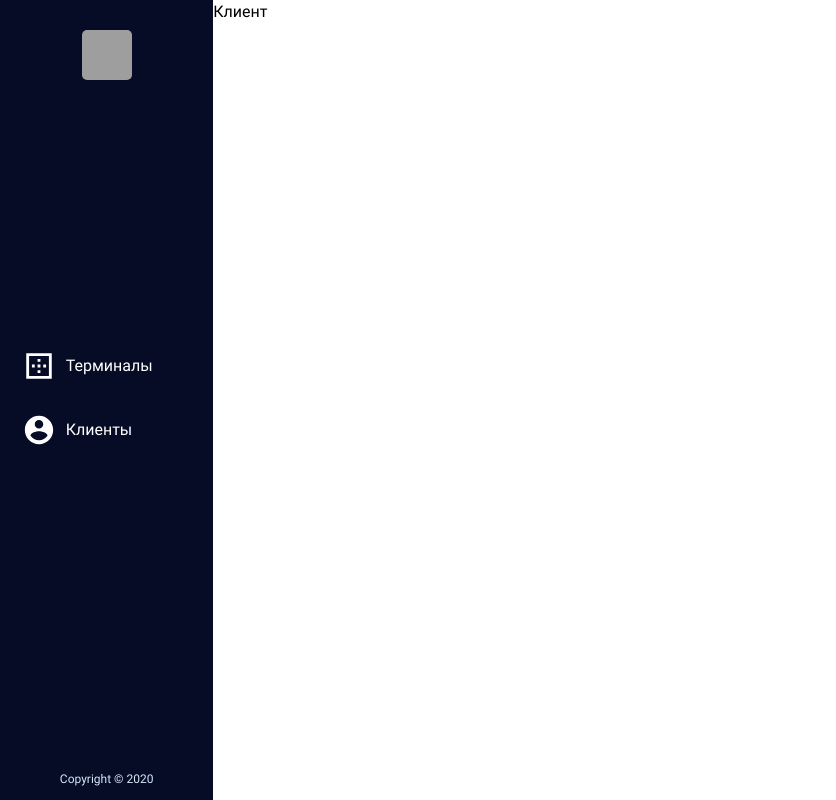
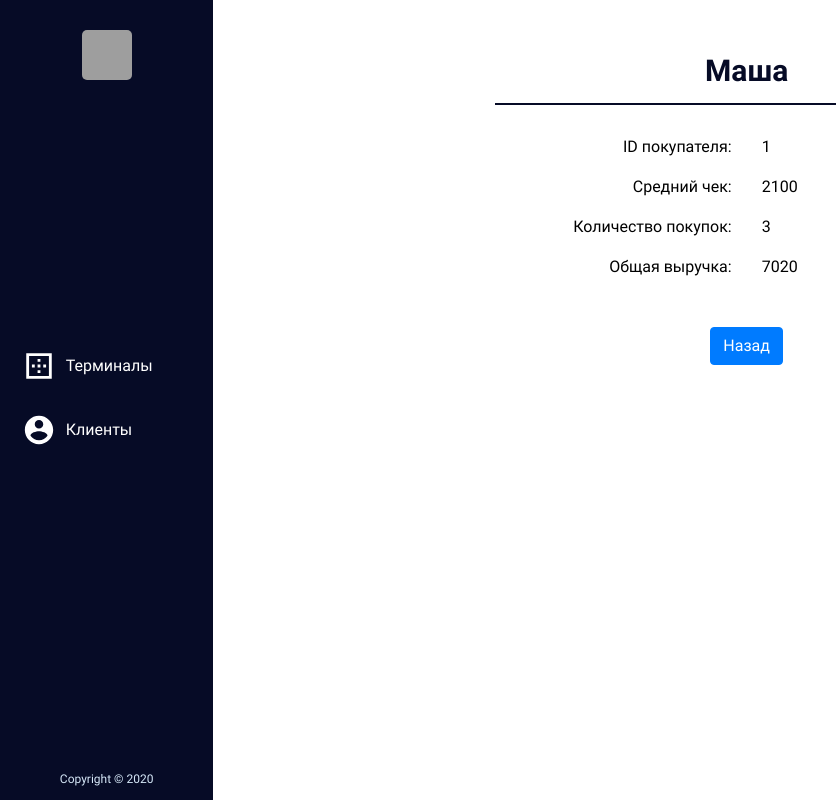
Before and after one commit to 560560/invoice, a React (Create React App) app: page /buyers/1 in a window 1280 px wide. Shown: the whole page, without its empty margins (0-836 px from the left). Built offline with nearby package versions, Linux system fonts and the light colour scheme; grey boxes are pictures that could not be loaded.

Commit message:
Сделал страницу покупателя , страницу 404

```diff
--- a/src/App.js
+++ b/src/App.js
@@ -1,11 +1,12 @@
 import React from 'react';
 import './styles/main.scss';
-import {Switch, Route, withRouter, Redirect} from "react-router-dom";
+import {Switch, Route, withRouter} from "react-router-dom";
 import TerminalsContainer from "./components/Terminals/TerminalsContainer";
 import BuyersContainer from "./components/Buyers/BuyersContainer";
 import BuyerContainer from "./components/Buyers/Buyer/BuyerContainer";
 import SidebarContainer from "./components/Sidebar/SidebarContainer";
 import LoginContainer from "./components/Login/LoginContainer";
+import Page404 from "./components/Common/Page404";
 
 function App(props) {
   return (
@@ -16,7 +17,9 @@ function App(props) {
           <Route path="/terminals" component={TerminalsContainer}/>
           <Route exact path="/buyers" component={BuyersContainer}/>
           <Route path="/buyers/:id?" component={BuyerContainer}/>
-          {props.match.url === "/" && <Redirect to='/terminals'/>}
+          <Route exact path="/" component={TerminalsContainer}/>
+          <Route path="/" component={Page404}/>
+
      </Switch>
     </div>
   );
--- a/src/components/Buyers/Buyer/Buyer.js
+++ b/src/components/Buyers/Buyer/Buyer.js
@@ -1,10 +1,68 @@
 import React from 'react';
+import {Button, Card, Col, Container, Row} from "react-bootstrap";
+import {useHistory} from "react-router-dom";
 
-const Buyer = (props) => {
+const Buyer = ({buyer}) => {
+    const history = useHistory()
+    if (!buyer) return <div>loading...</div>
+
     return (
-        <div>
-Клиент
-        </div>
+        <Container>
+            <Row className="justify-content-center">
+
+                <Col className="col-6">
+                    <Row className="mt-5 justify-content-center">
+                        <Col className="col-12  ">
+                            <div className="buyer__name">{buyer.name}</div>
+
+                        </Col>
+                    </Row>
+
+                    <Row className="justify-content-center mb-3">
+                        <Col className=" text-right col-6">
+                            <div className="buyer__description">ID покупателя:</div>
+                        </Col>
+                        <Col className="col-6">
+                            <div className="buyer__values">{buyer.id}</div>
+                        </Col>
+                    </Row>
+                    <Row className="justify-content-center mb-3">
+                        <Col className="text-right col-6  ">
+                            <div className="buyer__description">Средний чек:</div>
+                        </Col>
+                        <Col className="col-6">
+                            <div className="buyer__values">{buyer.averageCheck}</div>
+                        </Col>
+                    </Row>
+                    <Row className="justify-content-center mb-3">
+                        <Col className="text-right col-6">
+                            <div className="buyer__description">Количество покупок:</div>
+                        </Col>
+                        <Col className="col-6">
+                            <div className="buyer__values">{buyer.purchaseCount}</div>
+                        </Col>
+                    </Row>
+                    <Row className="justify-content-center mb-3">
+                        <Col className=" text-right col-6">
+                            <div className="buyer__description">Общая выручка:</div>
+                        </Col>
+                        <Col className="col-6 ">
+                            <div className="buyer__values">{buyer.totalRevenue}</div>
+                        </Col>
+                    </Row>
+                    <Row className="mt-5">
+                        <Col className="col-12 text-center ">
+                            <Button onClick={() => {history.push("/buyers")}}>Назад</Button>
+                        </Col>
+                    </Row>
+
+
+                </Col>
+
+            </Row>
+
+
+        </Container>
     );
 }
 
--- a/src/components/Buyers/Buyer/BuyerContainer.js
+++ b/src/components/Buyers/Buyer/BuyerContainer.js
@@ -1,8 +1,17 @@
 import React, {Component} from 'react';
 import Buyer from "./Buyer";
 import {connect} from "react-redux";
+import {clearBuyer, getBuyerData} from "../../../redux/buyers-reducer";
 
 class BuyerContainer extends Component {
+    componentDidMount() {
+        this.props.getBuyerData(this.props.match.params.id)
+    }
+
+    componentWillUnmount() {
+    this.props.clearBuyer()
+    }
+
     render() {
         return (
      <Buyer {...this.props}/>
@@ -11,6 +20,7 @@ class BuyerContainer extends Component {
 }
 
 let mapStateToProps = (state) => ({
+    buyer: state.buyersPage.buyer
 
 })
-export default connect(mapStateToProps, {})(BuyerContainer);
+export default connect(mapStateToProps, {getBuyerData, clearBuyer})(BuyerContainer);
--- a/src/components/Buyers/Buyers.js
+++ b/src/components/Buyers/Buyers.js
@@ -9,7 +9,7 @@ import arrowDown from "../../assets/images/arrowDown.svg"
 
 
 
-const Buyers = ({setNameSearchSelector, buyers, setSorting}) => {
+const Buyers = ({setNameSearchSelector, buyers, setSorting, nameSearchSelector}) => {
     let setSort = (e) => {
         let [field, flow] = e.target.id.split(" ")
         setSorting(field, flow)
@@ -20,7 +20,7 @@ const Buyers = ({setNameSearchSelector, buyers, setSorting}) => {
         <div className="col-10 ">
             <Container>
                 <h1 className="text-center mt-5">Покупатели</h1>
-                <Search setNameSearchSelector={setNameSearchSelector}/>
+                <Search setNameSearchSelector={setNameSearchSelector} nameSearchSelector={nameSearchSelector}/>
                 <div className="buyers__table">
                     <Table striped bordered hover>
                         <thead>
--- a/src/components/Buyers/BuyersContainer.js
+++ b/src/components/Buyers/BuyersContainer.js
@@ -16,7 +16,8 @@ class BuyersContainer extends Component {
 
 let mapStateToProps = (state) => ({
 
-    buyers: getBuyersSelector(state)
+    buyers: getBuyersSelector(state),
+    nameSearchSelector: state.buyersPage.nameSearchSelector
 
 })
 export default compose( connect(mapStateToProps, {setNameSearchSelector, setSorting}), withAuthRedirect)(BuyersContainer)
--- /dev/null
+++ b/src/components/Common/Page404.js
@@ -0,0 +1,14 @@
+import React from 'react';
+import img404 from "../../assets/images/img404.gif"
+
+const Page404
+= (props) => {
+    return (
+        <div className="d-flex flex-column vh-100 justify-content-center align-items-center">
+            <img src={img404} alt="404" width="50%"/>
+            <h3>Страница не найдена</h3>
+        </div>
+    );
+}
+
+export default Page404;
--- a/src/components/Common/Search/Search.js
+++ b/src/components/Common/Search/Search.js
@@ -1,8 +1,8 @@
-import React from 'react';
+import React, {useEffect} from 'react';
 import {Button, FormControl, Navbar} from "react-bootstrap";
 import {Form, Formik} from "formik";
 
-const Search = ({setNameSearchSelector}) => {
+const Search = ({setNameSearchSelector,nameSearchSelector }) => {
 
     const getFormData = (formData) => {
             setNameSearchSelector(formData.buyer.toLowerCase())
@@ -13,7 +13,14 @@ const Search = ({setNameSearchSelector}) => {
         buyer: ""
     }
 
+    useEffect(()=> {
+        if (nameSearchSelector) {
+            initialValues.buyer = nameSearchSelector
+        }
+    })
+
     return (
+
         <Navbar bg="light" className="mt-4 justify-content-between searchPanel d-block">
             <Formik initialValues={initialValues} onSubmit={getFormData}>
                 {({
--- a/src/redux/buyers-reducer.js
+++ b/src/redux/buyers-reducer.js
@@ -1,5 +1,7 @@
 const SET_NAME_SEARCH_SELECTOR = "buyers-selector/SET_NAME_SEARCH_SELECTOR"
 const SET_SORTING = "buyers-selector/SET_SORTING"
+const SET_BUYER = "buyers-selector/SET_BUYER"
+const CLEAR_BUYER = "buyers-selector/CLEAR_BUYER"
 
 let initialState = {
 
@@ -20,6 +22,7 @@ let initialState = {
         {id: 13, name: "Вова", averageCheck: 13600, purchaseCount: 12, totalRevenue: 162000},
         {id: 14, name: "Жора", averageCheck: 6100, purchaseCount: 3, totalRevenue: 17980},
     ],
+    buyer: null,
     nameSearchSelector: null,
     sortingBy: "id",
     sortingFlow: "increase"
@@ -38,11 +41,25 @@ let buyersReducer = (state = initialState, action) => {
                 sortingBy: action.field,
                 sortingFlow: action.flow
             }
+        case SET_BUYER:
+            return {
+                ...state,
+                buyer: [...state.buyers].filter(buyer => buyer.id === action.id)[0]
+            }
+
+        case CLEAR_BUYER:
+            return {
+                ...state,
+                buyer: null
+            }
 
         default :
             return state
     }
 }
+
+
+/* ACTION CREATORS  */
 
 export const setNameSearchSelector = (payload) => {
     return {type: SET_NAME_SEARCH_SELECTOR, payload}
@@ -52,4 +69,19 @@ export const setSorting = (field, flow) => {
     return {type: SET_SORTING, field, flow}
 }
 
+const setBuyer = (id) => {
+    return {type: SET_BUYER, id}
+}
+
+export const clearBuyer = () => {
+    return {type: CLEAR_BUYER}
+}
+
+/* THUNK CREATORS  */
+
+export const getBuyerData = (id) => (dispatch) => {
+    dispatch(setBuyer(Number(id)))
+}
+
+
 export default buyersReducer
--- a/src/redux/buyers-selector.js
+++ b/src/redux/buyers-selector.js
@@ -5,12 +5,11 @@ export const getBuyersSelector = (state) => {
             .filter(buyer => buyer.name.toLowerCase().includes(state.buyersPage.nameSearchSelector))
             .sort((prev, next) => {
                 if (state.buyersPage.sortingFlow === "increase") return prev[sortingField] - next[sortingField]
-                else if (state.buyersPage.sortingFlow === "decrease") return next[sortingField] - prev[sortingField]
+                else return next[sortingField] - prev[sortingField]
             })
-    } else
-        return [...state.buyersPage.buyers]
-            .sort((prev, next) => {
-                if (state.buyersPage.sortingFlow === "increase") return prev[sortingField] - next[sortingField]
-                else if (state.buyersPage.sortingFlow === "decrease") return next[sortingField] - prev[sortingField]
-            })
+    } else return [...state.buyersPage.buyers]
+        .sort((prev, next) => {
+            if (state.buyersPage.sortingFlow === "increase") return prev[sortingField] - next[sortingField]
+            else return next[sortingField] - prev[sortingField]
+        })
 }
--- a/src/styles/main.scss
+++ b/src/styles/main.scss
@@ -329,3 +329,13 @@ body {
   }
 
 }
+
+.buyer__name {
+  text-align: center;
+  color: #060B26;
+  font-weight: 700;
+  font-size: 30px;
+  padding-bottom:10px;
+  margin-bottom: 30px;
+  border-bottom: 2px solid #060B26;
+}
```
Also changed, not shown: src/assets/images/img404.gif (renamed from src/assets/images/404.gif).
